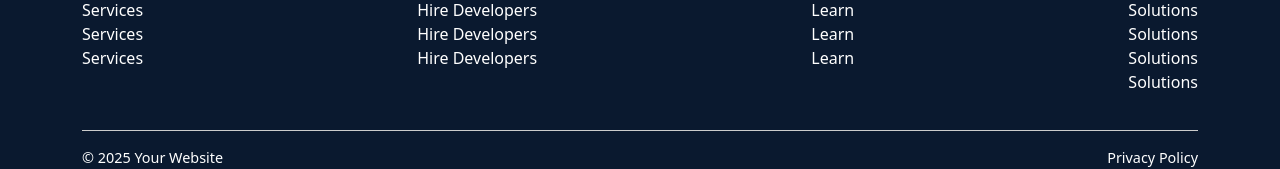
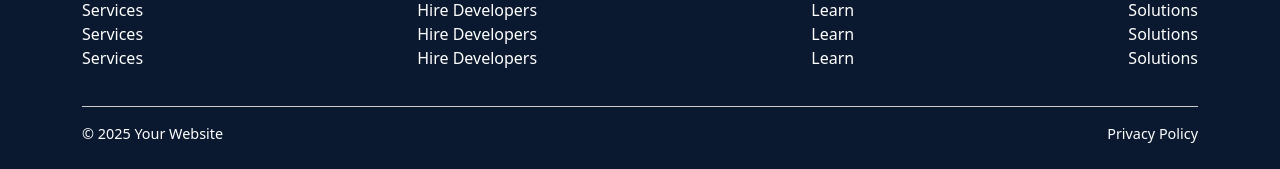
Before and after one commit to pixelBot-me/PixelBot-studio-final, a React (Vite) app: page / in a window 1280 px wide. Shown: the part 1049-1218 px from the top of the page. Built offline with nearby package versions, Linux system fonts and the light colour scheme.

Commit message:
addd a tag text in footer

```diff
--- a/src/common/Footer.jsx
+++ b/src/common/Footer.jsx
@@ -23,64 +23,62 @@ export default function Footer() {
                     <div className="footer-row py-3">
                         <div className="footer-col">
                             <div>
-                Services
+                                <a href="#" className='text-decoration-none text-white'>Services</a>
                             </div>
                             <div>
-                Services
+                                <a href="#" className='text-decoration-none text-white'>Services</a>
                             </div>  <div>
-                Services
+                                <a href="#" className='text-decoration-none text-white'>Services</a>
                             </div>  <div>
-                Services
+                                <a href="#" className='text-decoration-none text-white'>Services</a>
                             </div>  <div>
-                Services
+                                <a href="#" className='text-decoration-none text-white'>Services</a>
                             </div>
 
 
                         </div>
                         <div className="footer-col">
-
                             <div>
-                Hire Developers
+                                <a href="#" className='text-decoration-none text-white'>Hire Developers</a>
                             </div>
                             <div>
-                Hire Developers
-                </div><div>
-                Hire Developers
-                </div><div>
-                Hire Developers
-                </div><div>
-                Hire Developers
+                                <a href="#" className='text-decoration-none text-white'>Hire Developers</a>
+                            </div>  <div>
+                                <a href="#" className='text-decoration-none text-white'>Hire Developers</a>
+                            </div>  <div>
+                                <a href="#" className='text-decoration-none text-white'>Hire Developers</a>
+                            </div>  <div>
+                                <a href="#" className='text-decoration-none text-white'>Hire Developers</a>
                             </div>
+
 
                         </div>
                         <div className="footer-col">
                             <div>
-                Learn
+                                <a href="#" className='text-decoration-none text-white'>Learn</a>
                             </div>
                             <div>
-                Learn
-                </div> <div>
-                Learn
-                </div> <div>
-                Learn
-                </div> <div>
-                Learn
+                                <a href="#" className='text-decoration-none text-white'>Learn</a>
+                            </div>  <div>
+                                <a href="#" className='text-decoration-none text-white'>Learn</a>
+                            </div>  <div>
+                                <a href="#" className='text-decoration-none text-white'>Learn</a>
+                            </div>  <div>
+                                <a href="#" className='text-decoration-none text-white'>Learn</a>
                             </div>
                         </div>
                         <div className="footer-col">
                             <div>
-                Solutions
+                                <a href="#" className='text-decoration-none text-white'>Solutions</a>
                             </div>
                             <div>
-                Solutions
-                </div><div>
-                Solutions
-                </div><div>
-                Solutions
-                </div><div>
-                Solutions
-                </div><div>
-                Solutions
+                                <a href="#" className='text-decoration-none text-white'>Solutions</a>
+                            </div>  <div>
+                                <a href="#" className='text-decoration-none text-white'>Solutions</a>
+                            </div>  <div>
+                                <a href="#" className='text-decoration-none text-white'>Solutions</a>
+                            </div>  <div>
+                                <a href="#" className='text-decoration-none text-white'>Solutions</a>
                             </div>
                         </div>
                     </div>
```
Lines whose indentation alone changed are shown as unchanged.
